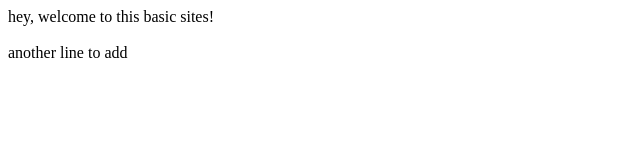
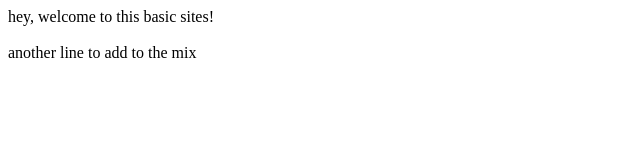
Before and after one commit to benw8989/Node.js-Test, a website: page index.html in a window 1280 px wide. Shown: the full height of the page, 0-640 px from the left. Drawn offline with Linux system fonts and the light colour scheme.

Commit message:
new layout plus added line to index

```diff
--- a/index.html
+++ b/index.html
@@ -1,5 +1,5 @@
 <html>
 hey, welcome to this basic sites!
 <br></br>
-another line to add
+another line to add to the mix
 </html>
```
